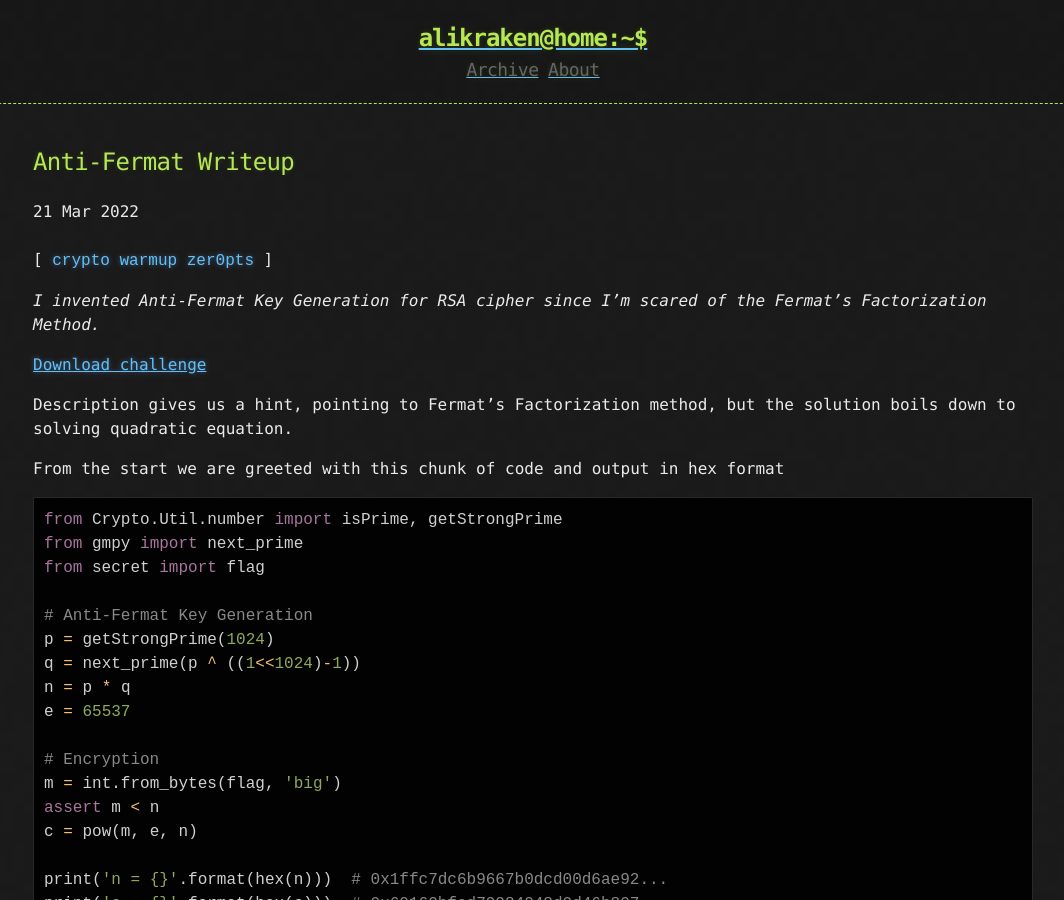
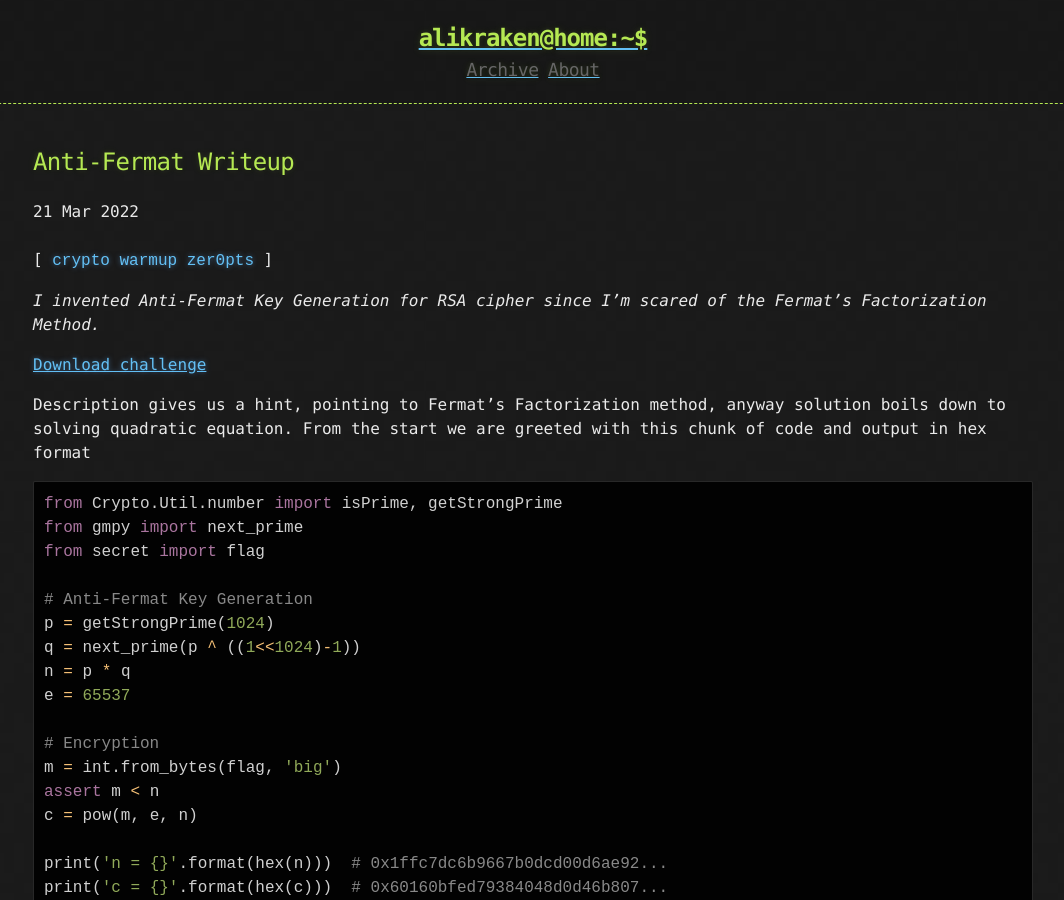
Before and after one commit to mononices/mononices.github.io, a Jekyll site: the page built from _posts/2022-03-21-antifermat.md, in a window 1280 px wide and 900 px high. Shown: the whole window, without its empty margins (107-1171 px from the left). Built offline with Jekyll 4.4.1, drawn with Linux system fonts in a browser that asks for light colours.

Commit message:
Small fixes

````diff
--- a/_posts/2022-03-21-antifermat.md
+++ b/_posts/2022-03-21-antifermat.md
@@ -8,8 +8,7 @@ tags: crypto warmup zer0pts
 
 [Download challenge](https://github.com/kanin9/ctf/files/8313836/challenge.zip)
 
-Description gives us a hint, pointing to Fermat's Factorization method, but the solution boils down to solving quadratic equation.
-
+Description gives us a hint, pointing to Fermat's Factorization method, anyway solution boils down to solving quadratic equation.
 From the start we are greeted with this chunk of code and output in hex format
 
 ```python
````
